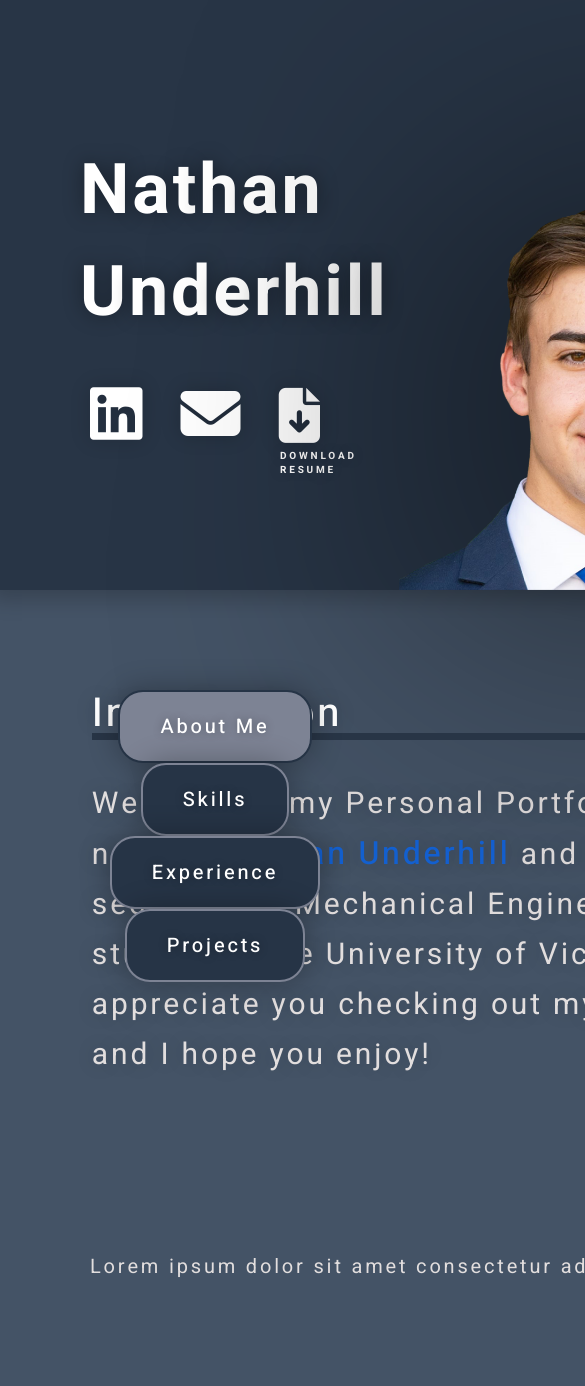
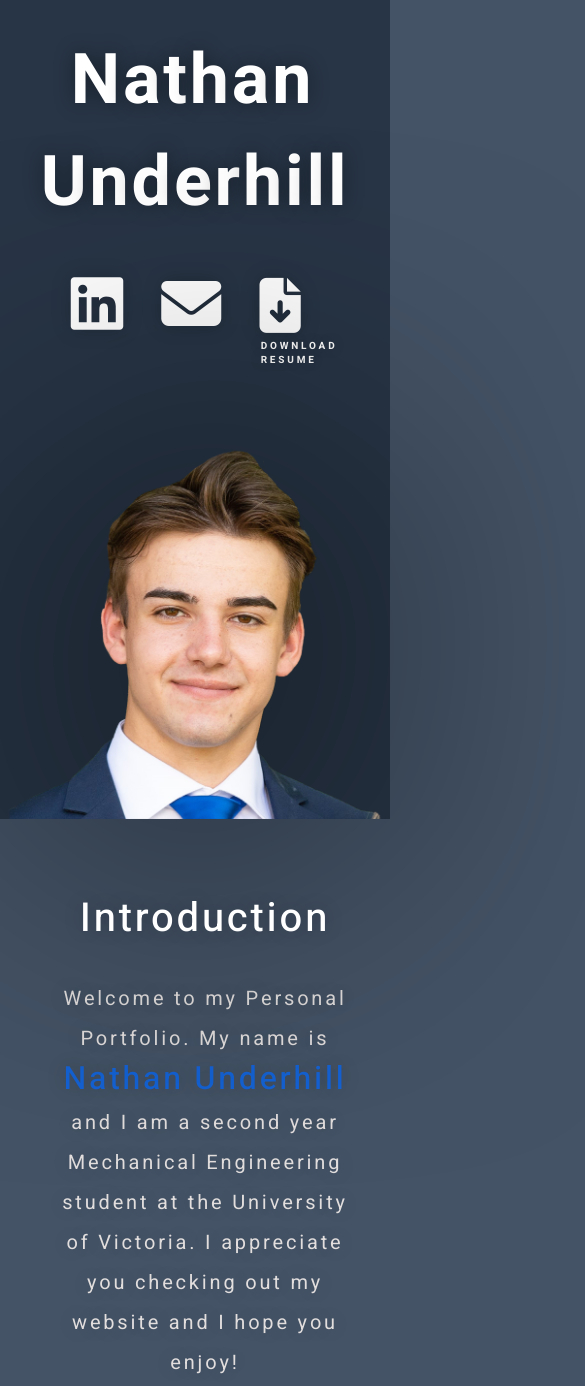
Before and after one commit to kindman999/Portfolio, a plain HTML site: page index.html in a window 390 px wide. Shown: the top 1386 px of the page, 585 px wide, since content can reach past the window. Drawn offline with Linux system fonts and the light colour scheme.

Commit message:
Media queries header fixed

```diff
--- a/index.html
+++ b/index.html
@@ -27,6 +27,7 @@
       <!-- Header/Main Picture -->
       <div class="header">
         <div class="header-heading-container">
+          <div class="heading-container-flex">
             <div class="split-letters">
               <b class="N first-letter">N</b><b class="N">a</b><b class="N">t</b
               ><b class="N">h</b><b class="N">a</b><b class="N">n</b> <br />
@@ -36,28 +37,26 @@
               ><b class="N">e</b><b class="N">r</b><b class="N">h</b
               ><b class="N">i</b><b class="N">l</b><b class="N">l</b>
             </div>
-
+            <div class="header-icons">
               <a
                 target="_blank"
                 href="https://www.linkedin.com/in/nathan-underhill/
-
               "
                 ><i class="linked-in fa-brands fa-linkedin"></i
               ></a>
-
               <a href="mailto: nunderhill@uvic.ca"
                 ><i class="envelope fa-solid fa-envelope"></i
               ></a>
-
               <div class="resume-section">
                 <a class="resume-icon" href=""
-              ><i class="fa-solid fa-file-arrow-down"></i
+                  ><i class="resume-logo fa-solid fa-file-arrow-down"></i
                 ></a>
-
                 <h2 class="resume-text">
                   DOWNLOAD<br />
                   RESUME
                 </h2>
+              </div>
+            </div>
           </div>
         </div>
 
@@ -71,7 +70,7 @@
 
         <div class="quote">
           <p class="introduction-text">Introduction</p>
-          <p>
+          <p class="intro-p">
             Welcome to my Personal Portfolio. My name is
             <span class="name-bold">Nathan Underhill</span> and I am a second
             year Mechanical Engineering student at the University of Victoria. I
--- a/styles.css
+++ b/styles.css
@@ -1,9 +1,9 @@
+
 :root{
     --color-heading-secondary: #CDD3DA;
     --color-background-light: #445366;
     --color-background-dark: #283546;
 }
-
 
 
 html{
@@ -14,21 +14,21 @@ body{
     font-family: 'Heebo', Arial, Helvetica, sans-serif;
     margin: 0 0;
     padding: 0 0;
-
+  width: inherit;
     letter-spacing: 0.5ch;
     background: var(--color-background-light);
+
 }
 
 .header-section{
 
     position: relative;
 
+  background: #283546;
+    width: 100%;
 
-    width: inherit;
-    min-width: 1200px;
 
 }
-
 
 
 
@@ -37,20 +37,22 @@ body{
 .header{
 
     display: grid;
-    grid-template-columns: 0.1fr 0.5fr 1fr;
+    grid-template-columns: 0.1fr 0.1fr 1fr;
     width: 100%;
-    height: 50rem;
-   background: #283546;
-  padding-top: 9rem;
+    padding-top: 10rem;
+
+
   box-shadow: 0px 0px 20px 10px rgba(0,0,0,0.2)
 
 }
 
 
-
 /* Name and links */
+.header-heading-container{
+    padding-top: 5rem;
+}
 .header-heading-container>h1{
-margin: 20rem 0 0 10rem;
+margin: 0 0 0 10rem;
 color: #fff;
 font-size: 6rem;
 position: relative;
@@ -58,7 +60,6 @@ font-weight: bold;
 text-shadow: 2px 2px 60px #000;
 display: inline-block;
 }
-
 
 
 .header-heading-container>h1::after{
@@ -111,11 +112,9 @@ text-shadow: 0px 0px 20px  rgba(0,0,0,0.4);
  }
 
 
-
 b{
     transition: transform 0.4s;
 }
-
 
 .N:hover {
     color: #1462D4;
@@ -152,17 +151,12 @@ b{
 
 
 
-
 /* Introduction */
 
 .quote{
-    margin-top: 4.5rem;
-    margin-right: 2rem;
-    margin-left: 5rem;
-
     color: #e2dede;
     font-size: 2.5rem;
-    padding: 1rem 1rem;
+
     display: flex;
     justify-content: flex-start;
     align-items: center;
@@ -170,6 +164,12 @@ b{
     text-align: left;
     display: block;
     text-shadow: 0px 0px 20px  rgba(0,0,0,0.2);
+    margin-left: 3rem;
+
+}
+
+.quote p{
+    margin-right: 3rem;
 }
 
 .name-bold{
@@ -181,6 +181,8 @@ b{
 }
 
 .introduction-text{
+    margin-top: 8rem;
+
     display: block;
     text-align: left;
     color: #fff;
@@ -205,68 +207,134 @@ b{
 
 
 
-
 .header-image{
     width: 43rem;
-    height: 50rem;
+    height: 100%;
   filter:
   drop-shadow(5px 5px 140px  #000);
 
+}
 
-    position: relative;
-  transform: translateZ(-1px);
+.image{
+    width: auto;
+
+}
+
+@media screen and (max-width: 1431px){
+    .intro-p{
+        font-size: 2rem;
+    }
+    .introduction-text{
+        font-size: 4rem;
+    }
+
+
+}
+
+@media screen and (max-width: 1315px) and (min-width: 883px){
+    .header{
+        grid-template-columns: 1fr 1fr;
+        grid-template-rows: 1fr 1fr;
+        box-shadow: 0 0 0 #445366;
+    }
+    .quote{
+        grid-column: span 2;
+        background-color: #445366;
+        margin-left: 0;
+        padding-left: 5rem;
+        padding-right: 5rem;
+    }
+
+    .header-heading-container{
+        padding-left: 7rem;
+    }
+
+    .intro-p{
+        font-size: 2.5rem;
+    }
+
+    .header-image{
+        width: 50rem;
+        height: 100%;
+      filter:
+      drop-shadow(5px 5px 140px  #000);
+
+    }
+
+    .header-heading-container{
+        padding-top: 8rem;
+    }
+
+}
+
+
+@media screen and (max-width: 883px){
+    .header{
+        grid-template-columns: 1fr;
+        grid-template-rows: 0.3fr 0.3fr 0.2fr;
+        padding-top: 0;
+        box-shadow: 0 0 0 #445366;
+
+    }
+    .introduction-text::after{
+        width: 0;
+    }
+
+    .quote{
+
+        background-color: #445366;
+        margin-left: 0;
+        padding-left: 5rem;
+        text-align: center;
+    }
+
+    .introduction-text{
+        text-align: center;
+
+    }
+
+    .image{
+        display: flex;
+        justify-content: center;
+    }
+
+    .header-heading-container{
+        display: flex;
+        justify-content: center;
+        margin: 0;
+        padding: 0;
+       padding-top: 3rem;
+    }
+
+    .split-letters, .split-letters2{
+        margin: 0;
+        text-align: center;
+
+
+}
+
+.quote{
+    line-height: 4rem;
+}
+
+.first-letter{
+    margin-left:3rem
+}
+.header-image{
+    width: 100%;
+}
+
+.linked-in{
+    margin: 0rem 0 0 3rem;
+}
+
+.resume-text{
+    margin-left: 22rem;
 }
 
 
 
-@media screen and (max-width: 1450px){
-    .quote{
-        font-size: 2rem;
-    }
-    .name-bold{
-        font-size: 2.2rem;
-    }
 
-}
-@media screen and (max-width: 1330px){
-    .quote{
-        font-size: 1.5rem;
-    }
-    .name-bold{
-        font-size: 1.7rem;
-    }
-
-}
-@media screen and (max-width: 1250px){
-    .quote{
-        font-size: 1.3rem;
-    }
-    .name-bold{
-        font-size: 1.5rem;
-    }
-
-}
-
-@media screen and (max-width: 1300px){
-
-    .quote{
-        grid-column: span 2;
-        font-size: 3rem;
-        text-align: left;
-        margin-left: 10%;
-    }
-    .name-bold{
-        font-size: 3.2rem;
-    }
-    .introduction-text{
-        color: #fff;
-        text-align: left;
-        position: relative;
-    }
-    .introduction-text::after{
-        background-color: #283546;
-        width: 100%
-    }
 }
 
 
@@ -280,7 +348,6 @@ b{
     padding-top: 10rem;
 
 }
-
 
 
 .nav-list{
@@ -328,11 +395,6 @@ div ul li::after{
    box-shadow: 0px 0px 10px  rgba(0,0,0,0.3);
 }
 
-@media screen and (max-width: 1450px){
-    .nav-list{
-        font-size: 2rem;
-    }
-}
 
 div ul li:hover{
     transform: scale(1.1)
@@ -344,7 +406,6 @@ div ul li:hover{
     border: 2px solid #263446;
 
 }
-
 
 
 /* .nav-list::after{
@@ -370,16 +431,14 @@ div ul li:hover{
 
  }
 
-
 /* About me */
 .about.active-tab{
     background-color: #445366;
     height: fit-content;
-    width: auto;
-   min-width: 1200px;
+    width: inherit;
+
     display: grid;
     grid-template-columns: 64% 36%;
-
 
 
 }
@@ -398,24 +457,6 @@ div ul li:hover{
 }
 
 
-
-
-@media screen and (max-width: 1350px) {
-    .about.about.active-tab{
-       grid-template-columns: 100%;
-       grid-row: auto;
-
-    }
-    .about-me-text{
-        margin-top: 25rem;
-
-    }
-   .slide-show{
-    display: flex;
-    justify-content: center;
-   }
-
-}
 
 
 
@@ -443,7 +484,6 @@ div ul li:hover{
 
 }
 
-
 .slides{
     width: 500%;
     height: 70rem;
@@ -469,7 +509,6 @@ div ul li:hover{
 }
 
 /* css for manual slide nav */
-
 
 .navigation-manual {
 position: absolute;
@@ -556,15 +595,13 @@ justify-content: center;
 
 /* Skills */
 
-
 /* Experience */
-
 
 /* Projects*/
 
 .projects-main{
     width: inherit;
-    min-width: 1200px;
+
     height: 100rem;
     background-color: #283546;
     box-shadow: 0px 0px 20px 10px rgba(0,0,0,0.2);
```
Lines whose indentation alone changed are shown as unchanged.
